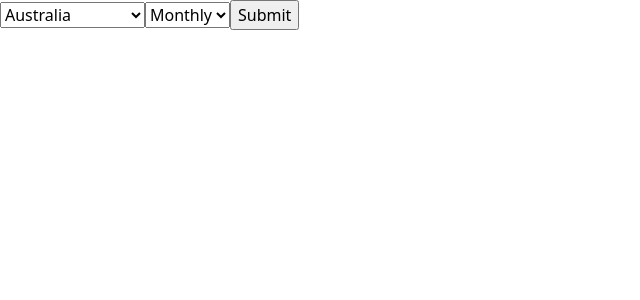
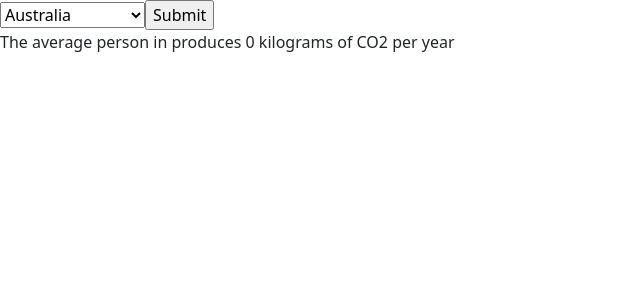
Before and after one commit to Ryocon/offset-simulator, a React (Create React App) app in the folder client/: page / in a window 1280 px wide. Shown: the top 300 px of the page, without its empty margins (0-640 px from the left). Built offline with nearby package versions, Linux system fonts and the light colour scheme; the HTML template or start-up script is replaced by a standard one.

Commit message:
props rendering in component

```diff
--- a/client/src/App.js
+++ b/client/src/App.js
@@ -2,12 +2,14 @@ import React, { useState, useEffect } from "react";
 import { useForm } from 'react-hook-form';
 import 'bootstrap/dist/css/bootstrap.min.css';
 import axios from 'axios'
+import Tag from './components/Tag'
 
 
 function App() {
   //! Select country
   // sends post req to server which converts carbon amount to Kg and returns data
   let [carbonAmount, setCarbon] = useState(0);
+  let [selectedCountry, setCountry] = useState();
 
   // api call
   const  sendData = (params) => {
@@ -35,11 +37,15 @@ function App() {
 
     let params = formData;
 
+    setCountry(params.country)
+
     sendData(params);
   };
 
   //   DATA FOR STATE GOES HERE
   console.log(carbonAmount);
+  console.log(selectedCountry)
+
 
   // set res as variables
 
@@ -58,14 +64,18 @@ function App() {
         <option value="United Kingdom">United Kingdom</option>
         <option value="United States">United States</option>
       </select>
-      <select {...register("simulationMode")}>
+      {/* <select {...register("simulationMode")}>
         <option value="Monthly">Monthly</option>
         <option value="Yearly">Yearly</option>
-      </select>
+      </select> */}
 
       <input type="submit" />
     </form>
 
+      <Tag
+        country={selectedCountry}
+        carbon={carbonAmount}
+      />
 
 
     </div>
--- /dev/null
+++ b/client/src/components/Tag.js
@@ -0,0 +1,25 @@
+import React from 'react'
+
+
+
+
+const Tag = (props) => {
+
+    // let country = props.country
+    // let carbon = props.carbon
+
+    console.log(props)
+
+
+
+    return (
+        <div>
+            The average person in {props.country} produces {props.carbon} kilograms of CO2 per year
+        </div>
+    )
+
+
+
+}
+
+export default Tag
```
